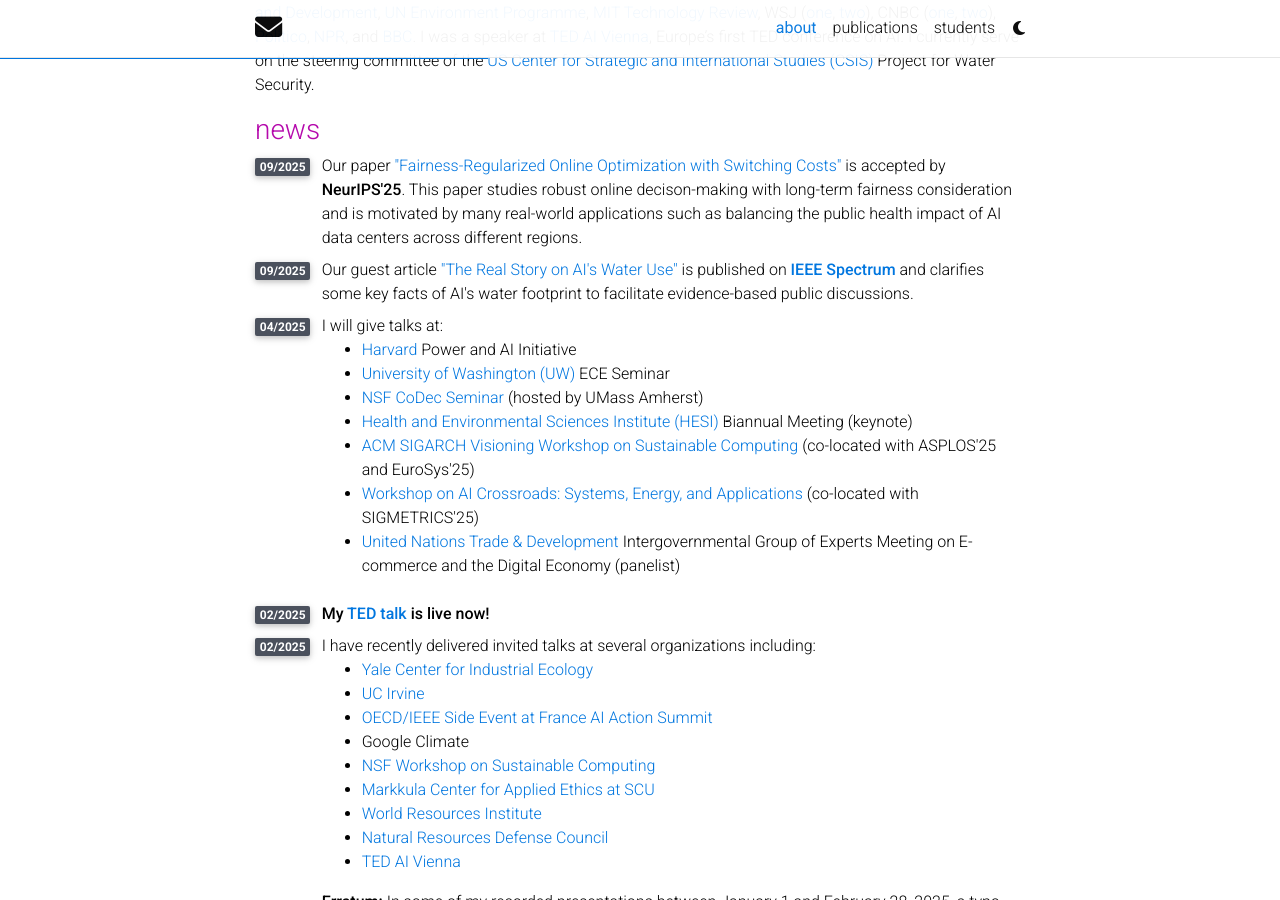
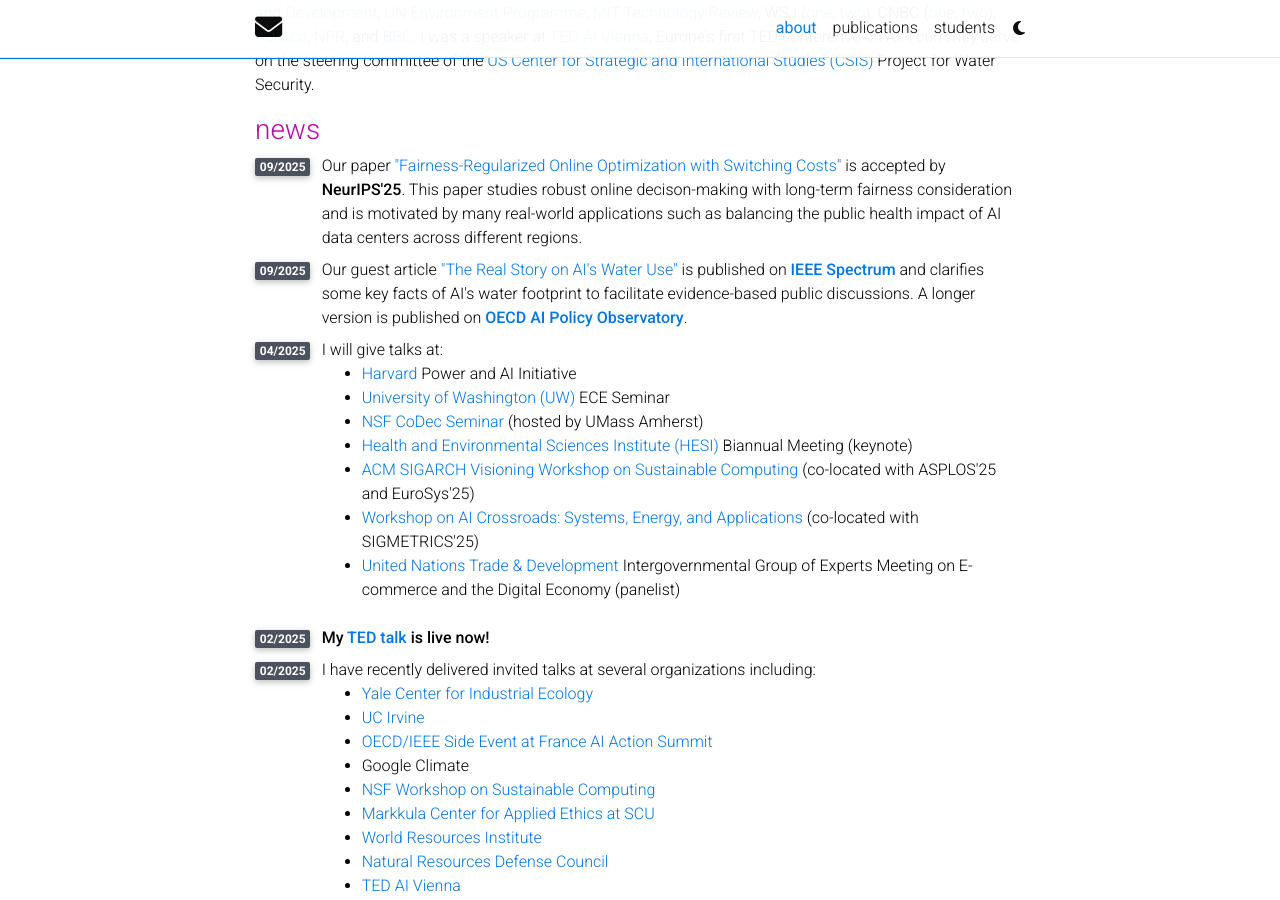
Before and after one commit to shaoleiren/shaoleiren.github.io, a Jekyll site: the page built from _pages/about.md, in a window 1280 px wide and 900 px high, scrolled down 969 px. Built offline with Jekyll 4.4.1, drawn with Linux system fonts in a browser that asks for light colours; full-size pictures stand in for the smaller copies a plugin makes; comment, search, counter and statistics services are not loaded; a style sheet for code colours, icons or effects is not loaded.

Commit message:
Update about.html

```diff
--- a/_layouts/about.html
+++ b/_layouts/about.html
@@ -69,7 +69,7 @@
               </div>
               <div class="col-xs-11 cl-sm-11 col-md-11 mt-2 mt-md-0">
                 Our guest article <a href="https://spectrum.ieee.org/ai-water-usage">"The Real Story on AI's Water Use"</a> is published on
-               <strong><a href="https://spectrum.ieee.org/ai-water-usage">IEEE Spectrum</a></strong> and clarifies some key facts of AI's water footprint to facilitate evidence-based public discussions.
+               <strong><a href="https://spectrum.ieee.org/ai-water-usage">IEEE Spectrum</a></strong> and clarifies some key facts of AI's water footprint to facilitate evidence-based public discussions. A longer version is published on <strong><a href="https://oecd.ai/en/wonk/ways-to-minimise-water-use-related-to-ai-operations-not-what-you-think">OECD AI Policy Observatory</a></strong>.
               </div>
           </div>
 
```
